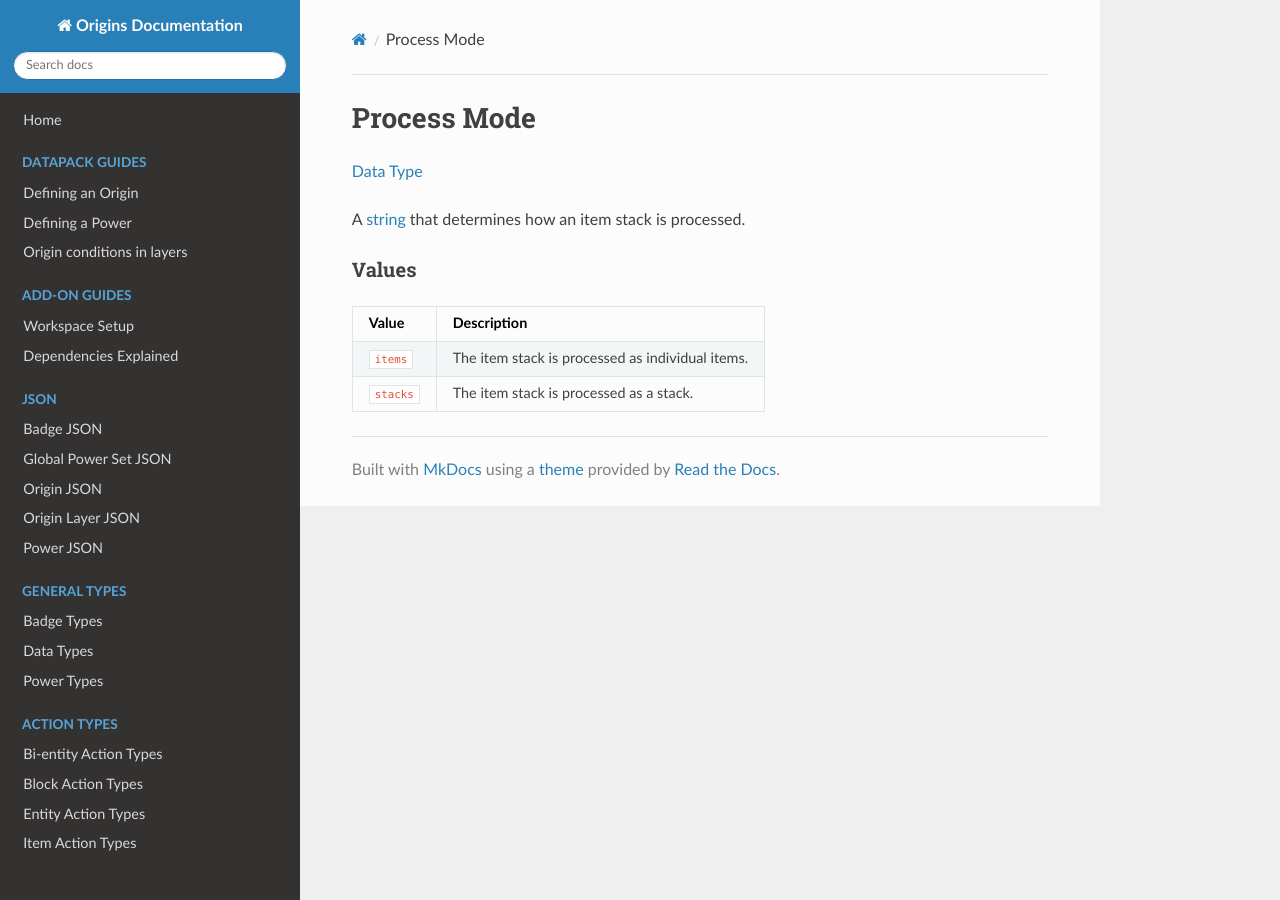
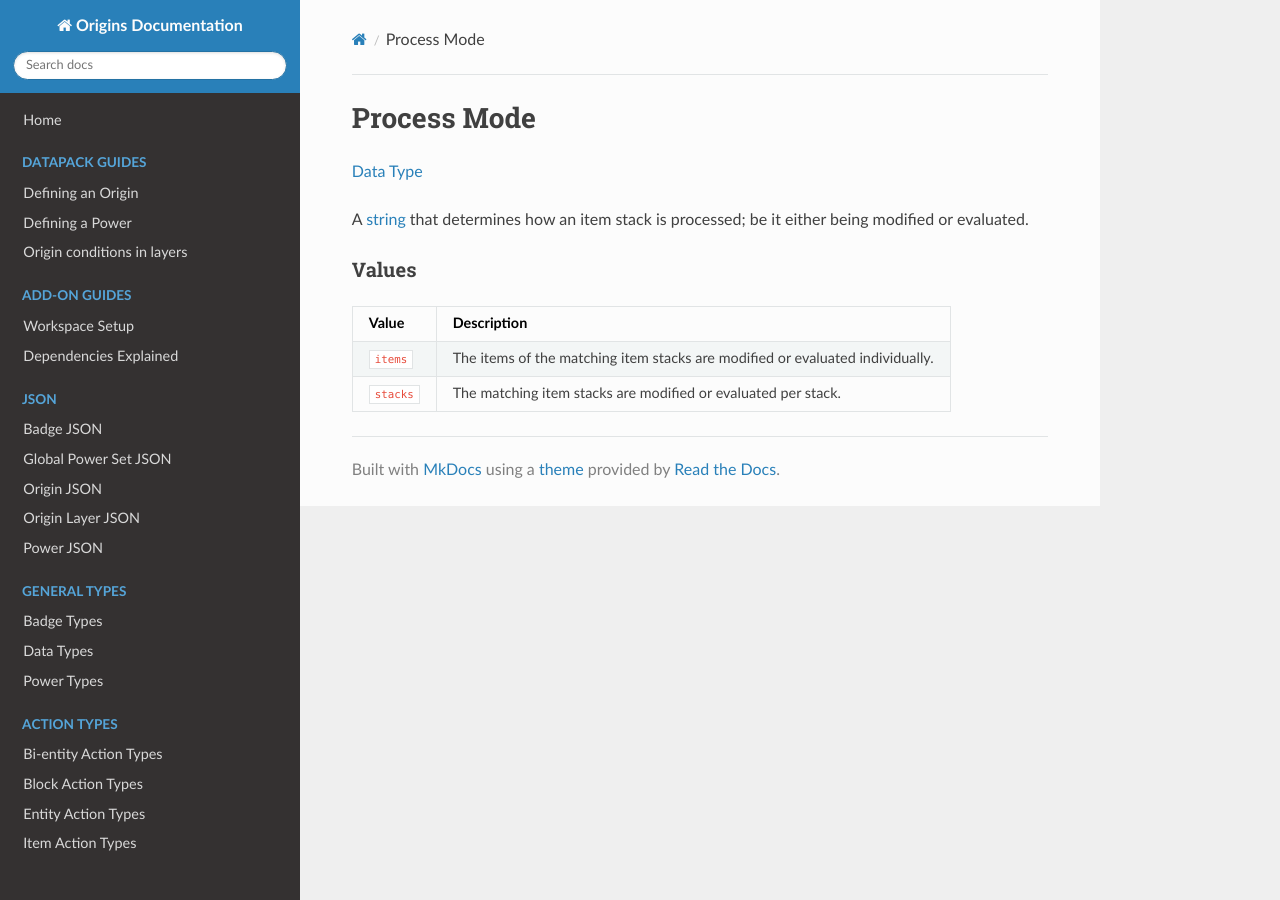
Before and after one commit to apace100/origins-docs, an MkDocs documentation site: the page built from docs/types/data_types/process_mode.md, in a window 1280 px wide. Built offline with MkDocs 1.6.1, drawn with Linux system fonts in a browser that asks for light colours; nearby versions of some CDN libraries.

Commit message:
Updated descriptions related to the process mode data type

```diff
--- a/docs/types/data_types/process_mode.md
+++ b/docs/types/data_types/process_mode.md
@@ -7,12 +7,12 @@ date: 2023-07-16
 
 [Data Type](../data_types.md)
 
-A [string](string.md) that determines how an item stack is processed.
+A [string](string.md) that determines how an item stack is processed; be it either being modified or evaluated.
 
 
 ### Values
 
 Value | Description
 ------|------------
-`items` | The item stack is processed as individual items.
-`stacks` | The item stack is processed as a stack.
+`items` | The items of the matching item stacks are modified or evaluated individually.
+`stacks` | The matching item stacks are modified or evaluated per stack.
```
Also changed, not shown: docs/types/entity_action_types/modify_inventory.md (+1 -1 lines), docs/types/entity_condition_types/inventory.md (+1 -1 lines).
